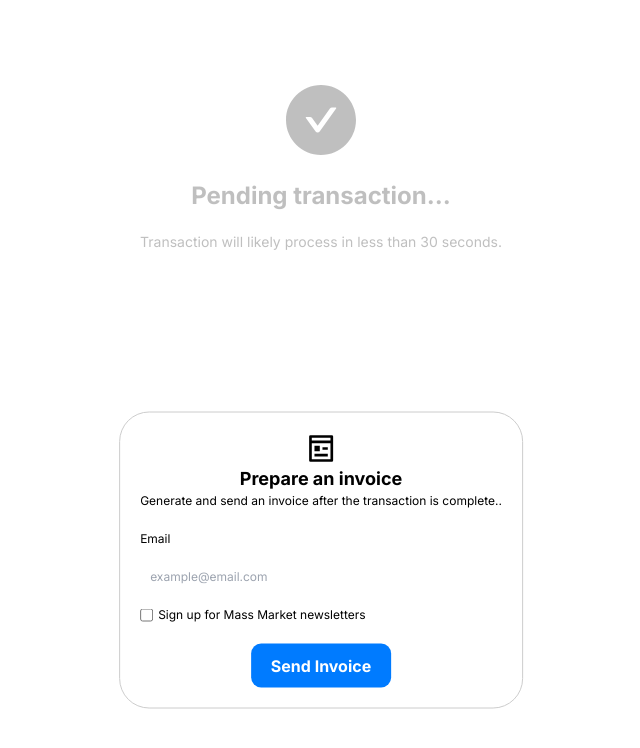
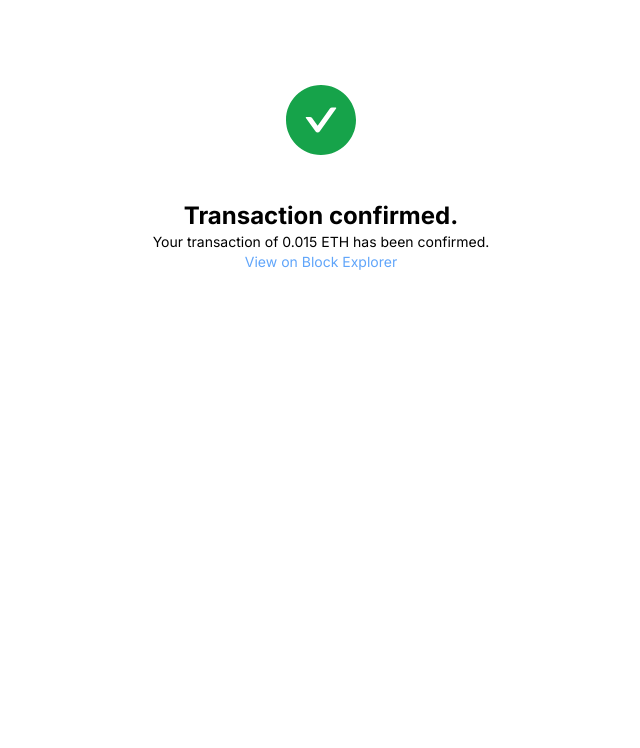
Before and after one commit to pietro-urias/screen_confirmation_avant, a Next.js app: page /processing in a window 1280 px wide. Shown: the top 748 px of the page, without its empty margins (319-959 px from the left). Built offline with nearby package versions, Linux system fonts and the light colour scheme.

Commit message:
futura versão com form

```diff
--- a/app/processing/page.tsx
+++ b/app/processing/page.tsx
@@ -1,105 +1,50 @@
 "use client"
-import { useState, useEffect } from "react";
+import { useState } from "react";
 import { BiLoaderCircle } from "react-icons/bi";
 import { AiFillCheckCircle } from "react-icons/ai";
-import { RiPagesLine } from "react-icons/ri"
-import Modal from "react-modal";
+import Link from 'next/link'
 
-// Estilo para o Modal
-const customModalStyles = {
-    content: {
-        top: "70%",
-        left: "50%",
-        right: "auto",
-        bottom: "auto",
-        marginRight: "-50%",
-        transform: "translate(-50%, -50%)",
-        borderRadius: "30px"
-    },
-};
+
 
 export default function Home() {
-    // Estado para controlar se o componente está em modo de carregamento ou não
-    const [loading, setLoading] = useState<boolean>(true);
-    // Estado para controlar se o modal está aberto ou fechado
-    const [isModalOpen, setIsModalOpen] = useState<boolean>(false);
 
-    useEffect(() => {
-        // Simula um atraso de 1 segundo (1000 milissegundos) para mostrar o carregamento
+    const [loading, setLoading] = useState(true);
     setTimeout(() => {
-            // Após o atraso, define o estado de carregamento como falso
         setLoading(false);
-            // Abre o modal
-            setIsModalOpen(true);
-        }, 1000); // Aguarde 1 segundo antes de executar este código
-    }, []); // Este efeito é executado somente quando o componente é montado inicialmente
+    }, 1000);
 
     return (
         <main className="flex min-h-screen flex-col">
             <div className="flex flex-col flex-1 items-center">
                 {loading ? (
+                    <>
                         <BiLoaderCircle className="animate-spin w-20 h-20 mt-20" />
-                ) : (
-                    <AiFillCheckCircle className="w-20 h-20 mt-20" />
-                )}
                         <h1 className="text-center text-2xl font-bold my-5">
                             Pending transaction...
                         </h1>
                         <p className="text-center text-sm">
-                    Transaction will likely process in less than 30 seconds.
+                            Transacrion will likely process in less than 30 seconds.
                         </p>
+                    </>
+
+                ) : (
+                    <>
+                    <AiFillCheckCircle className="w-20 h-20 mt-20 text-green-600" />
+                    <div className="flex flex-col items-center my-10">
+                            <p className="text-center text-2xl font-bold">
+                                Transaction confirmed.
+                            </p>
+                            <p className="text-center text-sm">
+                                Your transaction of 0.015 ETH has been confirmed.
+                            </p>
+                            <Link className="text-center text-sm text-blue-400" href="/processing">View on Block Explorer</Link>
                             </div>
+                    </>
 
-            {/* Modal */}
-            <Modal
-                isOpen={isModalOpen}
-                onRequestClose={() => setIsModalOpen(false)}
-                style={customModalStyles}
-                contentLabel="Transaction Completed"
-            >
-                {/* Conteúdo do modal */}
-                <div className="flex flex-col flex-1 items-center">
-                    <RiPagesLine className="w-8 h-8" />
+                )}
+
+                {/*  */}
             </div>
-                <h2 style={{ textAlign: "center", fontSize: "18px", font: "bold" }}><strong>Prepare an invoice</strong></h2>
-                <p style={{ fontSize: "12px", marginBottom: "20px" }}>Generate and send an invoice after the transaction is complete..</p>
-                <p style={{ textAlign: "left", fontSize: "12px" }}>Email</p>
-                <input
-                    type="text"
-                    placeholder="example@email.com"
-                    style={{
-                        width: "100%",
-                        padding: "10px",
-                        fontSize: "12px",
-                        marginTop: "10px",
-                        borderRadius: "10px"
-                    }}
-                />
-                <label>
-                    <div style={{ display: "flex", alignItems: "center", marginTop: "10px", cursor: "pointer" }}>
-                        <input type="checkbox" style={{ marginRight: "5px" }} />
-                        <span style={{ fontSize: "12px" }}>Sign up for Mass Market newsletters</span>
-                    </div>
-                </label>
-                <div style={{ display: "flex", justifyContent: "center" }}>
-                    <button
-                        onClick={() => {
-                            // Ação do botão
-                        }}
-                        style={{
-                            marginTop: "20px",
-                            padding: "10px 20px",
-                            fontSize: "16px",
-                            backgroundColor: "#007bff",
-                            color: "#fff",
-                            cursor: "pointer",
-                            borderRadius: "10px",
-                        }}
-                    >
-                        <strong>Send Invoice</strong>
-                    </button>
-                </div>
-            </Modal>
         </main >
     );
 }
```
Lines whose indentation alone changed are shown as unchanged.
